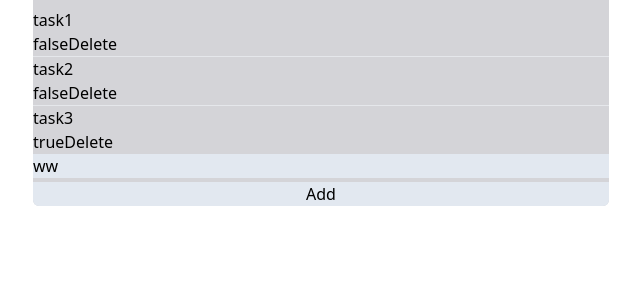
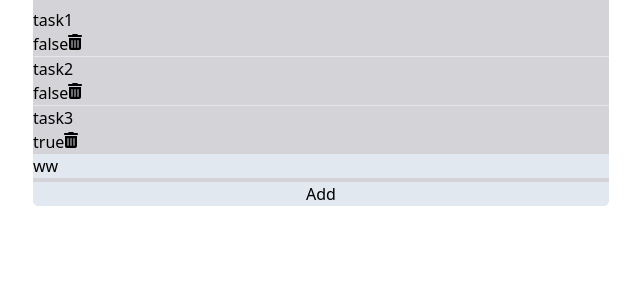
Before and after one commit to MedievalRain/todo-react-app, a React (Vite) app: page / in a window 1280 px wide. Shown: the top 300 px of the page, without its empty margins (319-959 px from the left). Built offline with nearby package versions, Linux system fonts and the light colour scheme.

Commit message:
Add thrash icon as delete button

```diff
--- /dev/null
+++ b/src/ThrashIcon.tsx
@@ -0,0 +1,7 @@
+export default function ThrashIcon() {
+  return (
+    <svg height="1em" viewBox="0 0 448 512">
+      <path d="M135.2 17.7C140.6 6.8 151.7 0 163.8 0H284.2c12.1 0 23.2 6.8 28.6 17.7L320 32h96c17.7 0 32 14.3 32 32s-14.3 32-32 32H32C14.3 96 0 81.7 0 64S14.3 32 32 32h96l7.2-14.3zM32 128H416V448c0 35.3-28.7 64-64 64H96c-35.3 0-64-28.7-64-64V128zm96 64c-8.8 0-16 7.2-16 16V432c0 8.8 7.2 16 16 16s16-7.2 16-16V208c0-8.8-7.2-16-16-16zm96 0c-8.8 0-16 7.2-16 16V432c0 8.8 7.2 16 16 16s16-7.2 16-16V208c0-8.8-7.2-16-16-16zm96 0c-8.8 0-16 7.2-16 16V432c0 8.8 7.2 16 16 16s16-7.2 16-16V208c0-8.8-7.2-16-16-16z" />
+    </svg>
+  );
+}
--- a/src/TodoItem.tsx
+++ b/src/TodoItem.tsx
@@ -1,3 +1,4 @@
+import ThrashIcon from "./ThrashIcon";
 import { TodoItemType } from "./types";
 
 interface TodoItemProps {
@@ -23,7 +24,7 @@ function TodoItem({ item, index, toggleDone, deleteItem }: TodoItemProps) {
           deleteItem(index);
         }}
       >
-        Delete
+        <ThrashIcon />
       </button>
     </li>
   );
```
